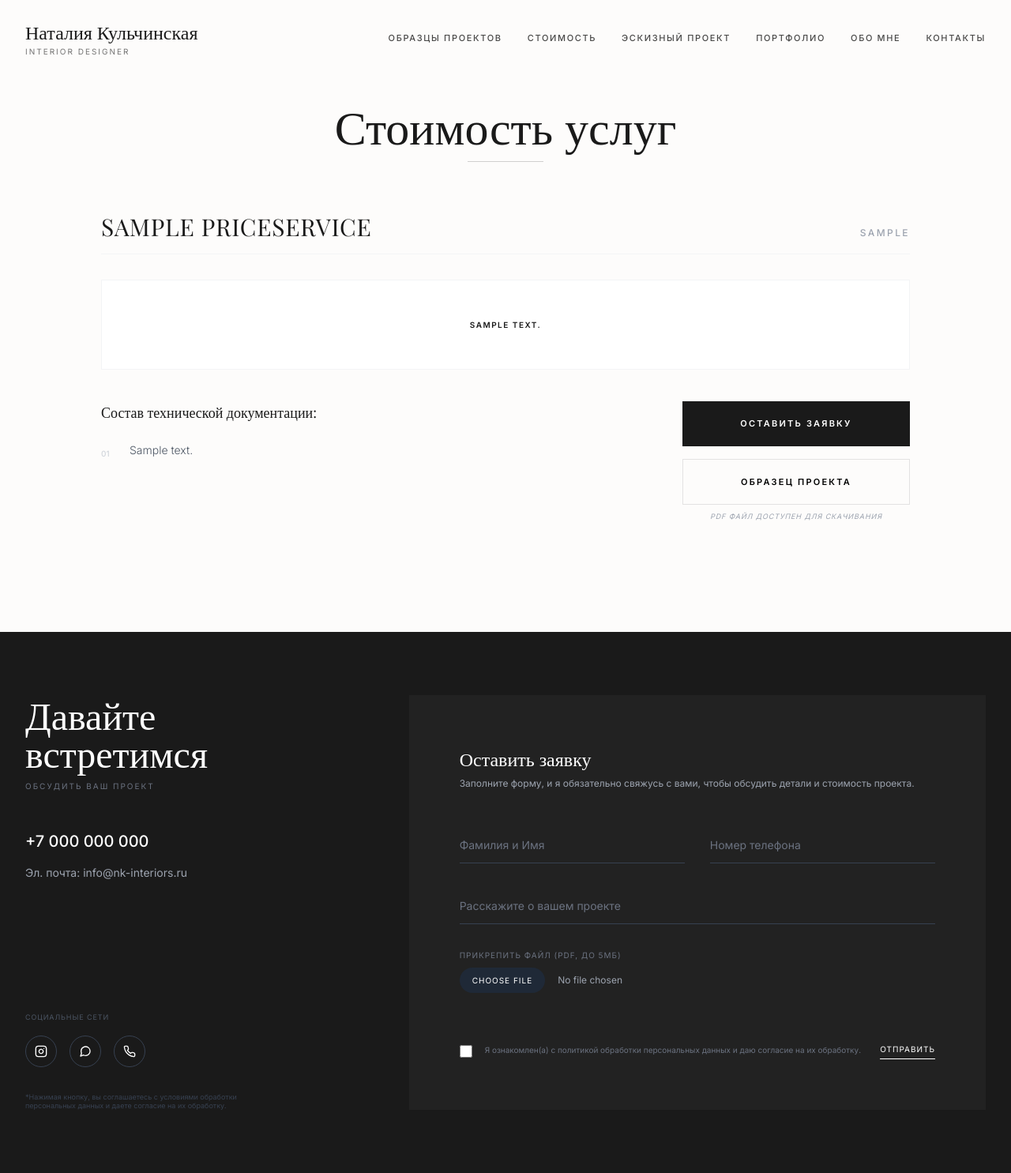
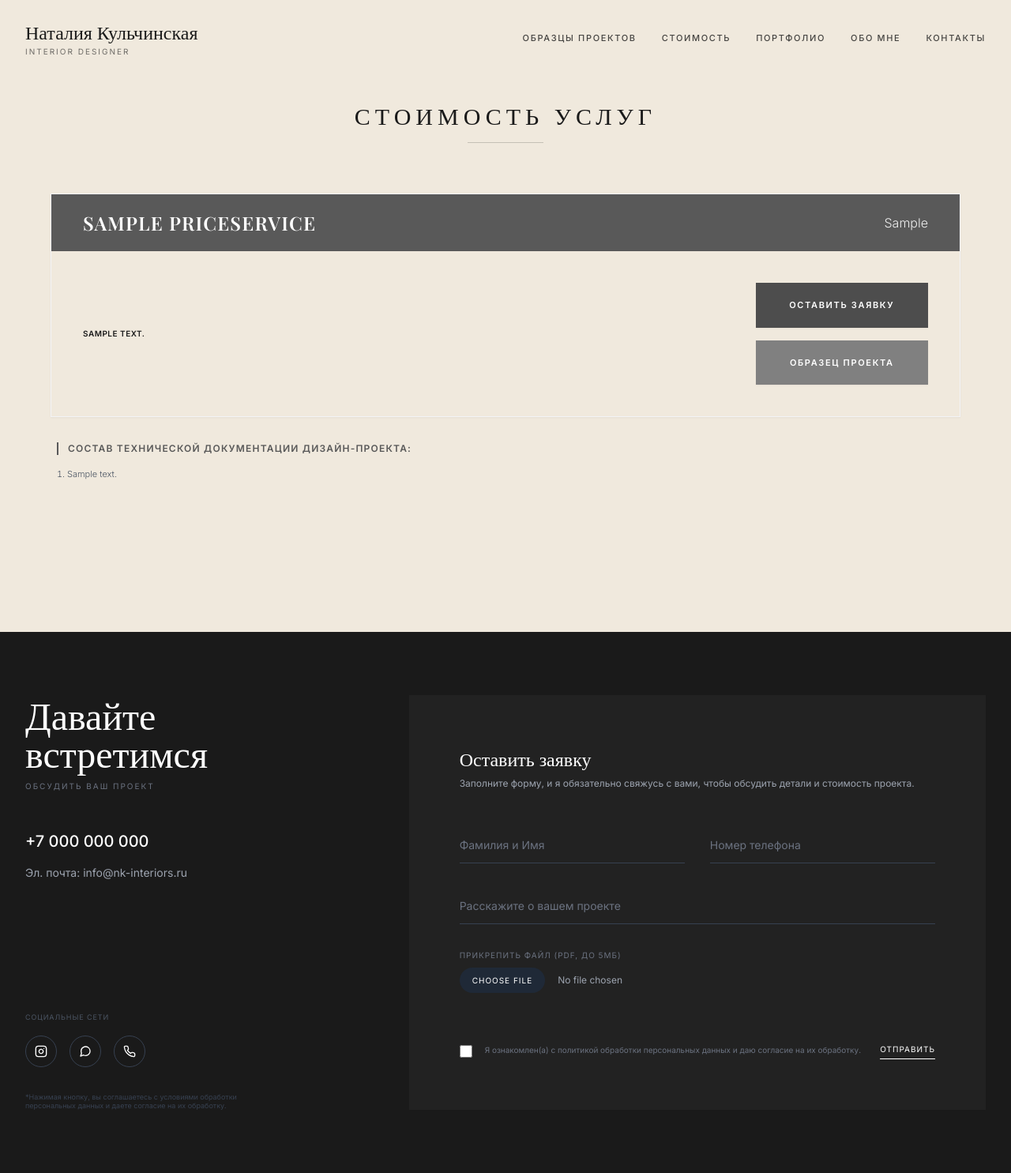
Before and after one commit to Pavel771123/nataliya, a Django app: page /pricing/ in a window 1280 px wide. Shown: the whole page at 79% size. Run offline with Django 5.2, Linux system fonts and the light colour scheme; tables that the repository leaves empty hold one stand-in row (values such as "Sample post"); some libraries are stand-ins or nearby versions; some web fonts are replaced.

Commit message:
SAMPLE page

```diff
--- a/apps/pages/admin.py
+++ b/apps/pages/admin.py
@@ -20,6 +20,8 @@ class PriceServiceAdmin(admin.ModelAdmin):
     list_editable = ['order', 'is_active']
     search_fields = ['title', 'price']
     list_filter = ['is_active']
+    prepopulated_fields = {'slug': ('title',)}
+    fields = ['title', 'slug', 'price', 'image', 'pdf_file', 'steps_text', 'composition_text', 'is_active', 'order']
 
 
 @admin.register(Testimonial)
--- a/apps/pages/models.py
+++ b/apps/pages/models.py
@@ -143,6 +143,21 @@ class PriceService(BaseModel):
         null=True,
         help_text=_('PDF файл для кнопки "Образец проекта"')
     )
+    image = models.ImageField(
+        _('Изображение для образца'),
+        upload_to='prices/images/',
+        blank=True,
+        null=True,
+        help_text=_('Превью для страницы "Образцы проектов"')
+    )
+    slug = models.SlugField(
+        _('URL-метка'),
+        max_length=100,
+        unique=True,
+        null=True,
+        blank=True,
+        help_text=_('Уникальная метка для URL (например: technicheskiy-proekt). Если не заполнено, будет создано автоматически.')
+    )
     is_active = models.BooleanField(
         _('Активно'),
         default=True
--- a/apps/pages/urls.py
+++ b/apps/pages/urls.py
@@ -13,5 +13,6 @@ urlpatterns = [
     path('contacts/', views.ContactsView.as_view(), name='contacts'),
     path('sketch/', views.SketchView.as_view(), name='sketch'),
     path('pricing/', views.PricingView.as_view(), name='pricing'),
+    path('samples/', views.ProjectSamplesView.as_view(), name='samples'),
     path('<slug:slug>/', views.PageDetailView.as_view(), name='page_detail'),
 ]
--- a/apps/pages/views.py
+++ b/apps/pages/views.py
@@ -124,6 +124,26 @@ class PricingView(TemplateView):
         return context
 
 
+class ProjectSamplesView(TemplateView):
+    """
+    Project samples page view.
+    Displays project samples in a grid layout.
+    """
+
+    template_name = 'pages/samples.html'
+
+    def get_context_data(self, **kwargs):
+        """Add context data for the project samples page."""
+        context = super().get_context_data(**kwargs)
+        context['page_title'] = _('Образцы проектов')
+        context['meta_description'] = _('Примеры нашей проектной документации')
+
+        from .models import PriceService
+        context['services'] = PriceService.objects.filter(is_active=True)
+
+        return context
+
+
 class PageDetailView(DetailView):
     """
     Dynamic page detail view.
--- a/templates/base.html
+++ b/templates/base.html
@@ -23,7 +23,7 @@
     <style>
         body {
             font-family: 'Inter', sans-serif;
-            background-color: #fdfcfb;
+            background-color: #f0e9dd;
             color: #1a1a1a;
         }
 
@@ -70,12 +70,11 @@
             <!-- Desktop Nav -->
             <nav
                 class="hidden md:flex items-center gap-8 text-[11px] uppercase tracking-[0.15em] font-medium {% block header_nav_class %}text-[#1a1a1a]/80{% endblock %}">
-                <a href="/portfolio/" class="hover:text-black transition-colors">Образцы проектов</a>
-                <a href="/pricing/" class="hover:text-black transition-colors">Стоимость</a>
-                <a href="/sketch/" class="hover:text-black transition-colors">Эскизный проект</a>
-                <a href="/portfolio/" class="hover:text-black transition-colors">Портфолио</a>
-                <a href="/about/" class="hover:text-black transition-colors">Обо мне</a>
-                <a href="/contacts/" class="hover:text-black transition-colors">Контакты</a>
+                <a href="{% url 'pages:samples' %}" class="hover:text-black transition-colors">Образцы проектов</a>
+                <a href="{% url 'pages:pricing' %}" class="hover:text-black transition-colors">Стоимость</a>
+                <a href="{% url 'portfolio:project_list' %}" class="hover:text-black transition-colors">Портфолио</a>
+                <a href="{% url 'pages:about' %}" class="hover:text-black transition-colors">Обо мне</a>
+                <a href="{% url 'pages:contacts' %}" class="hover:text-black transition-colors">Контакты</a>
             </nav>
 
             <!-- Mobile Menu Button (Alpine) -->
@@ -90,14 +89,13 @@
 
                 <!-- Mobile Menu Overlay -->
                 <div x-show="open" x-transition.opacity
-                    class="fixed inset-0 bg-[#fdfcfb] z-40 flex flex-col items-center justify-center space-y-8 text-sm uppercase tracking-widest text-[#1a1a1a]"
+                    class="fixed inset-0  z-40 flex flex-col items-center justify-center space-y-8 text-sm uppercase tracking-widest text-[#1a1a1a]"
                     @click.outside="open = false" style="display: none;">
-                    <a href="/portfolio/" class="hover:text-gray-500">Образцы проектов</a>
-                    <a href="/pricing/" class="hover:text-gray-500">Стоимость</a>
-                    <a href="/sketch/" class="hover:text-gray-500">Эскизный проект</a>
-                    <a href="/portfolio/" class="hover:text-gray-500">Портфолио</a>
-                    <a href="/about/" class="hover:text-gray-500">Обо мне</a>
-                    <a href="/contacts/" class="hover:text-gray-500">Контакты</a>
+                    <a href="{% url 'pages:samples' %}" class="hover:text-gray-500">Образцы проектов</a>
+                    <a href="{% url 'pages:pricing' %}" class="hover:text-gray-500">Стоимость</a>
+                    <a href="{% url 'portfolio:project_list' %}" class="hover:text-gray-500">Портфолио</a>
+                    <a href="{% url 'pages:about' %}" class="hover:text-gray-500">Обо мне</a>
+                    <a href="{% url 'pages:contacts' %}" class="hover:text-gray-500">Контакты</a>
                 </div>
             </div>
         </div>
@@ -134,7 +132,7 @@
                             <div class="flex gap-4">
                                 <!-- Instagram Icon -->
                                 <a href="#"
-                                    class="w-10 h-10 rounded-full border border-gray-700 flex items-center justify-center hover:bg-white hover:text-black transition-all group">
+                                    class="w-10 h-10 rounded-full border border-gray-700 flex items-center justify-center hover: hover:text-black transition-all group">
                                     <svg xmlns="http://www.w3.org/2000/svg" width="16" height="16" viewBox="0 0 24 24"
                                         fill="none" class="stroke-current" stroke-width="2" stroke-linecap="round"
                                         stroke-linejoin="round">
@@ -145,7 +143,7 @@
                                 </a>
                                 <!-- WhatsApp Icon -->
                                 <a href="#"
-                                    class="w-10 h-10 rounded-full border border-gray-700 flex items-center justify-center hover:bg-white hover:text-black transition-all group">
+                                    class="w-10 h-10 rounded-full border border-gray-700 flex items-center justify-center hover: hover:text-black transition-all group">
                                     <svg xmlns="http://www.w3.org/2000/svg" width="16" height="16" viewBox="0 0 24 24"
                                         fill="none" class="stroke-current" stroke-width="2" stroke-linecap="round"
                                         stroke-linejoin="round">
@@ -156,7 +154,7 @@
                                 </a>
                                 <!-- Phone Icon -->
                                 <a href="#"
-                                    class="w-10 h-10 rounded-full border border-gray-700 flex items-center justify-center hover:bg-white hover:text-black transition-all group">
+                                    class="w-10 h-10 rounded-full border border-gray-700 flex items-center justify-center hover: hover:text-black transition-all group">
                                     <svg xmlns="http://www.w3.org/2000/svg" width="16" height="16" viewBox="0 0 24 24"
                                         fill="none" class="stroke-current" stroke-width="2" stroke-linecap="round"
                                         stroke-linejoin="round">
--- a/templates/pages/pricing.html
+++ b/templates/pages/pricing.html
@@ -7,108 +7,116 @@
 {% block header_nav_class %}text-[#1a1a1a]/80{% endblock %}
 
 {% block content %}
-<section class="min-h-screen pt-32 pb-24 px-4 md:px-8">
-    <div class="container mx-auto max-w-5xl">
-        <!-- Header -->
+<section class="min-h-screen pt-32 pb-24 px-4 md:px-8 ">
+    <div class="container mx-auto max-w-6xl">
+        <!-- Main Page Title -->
         <div class="text-center mb-16">
-            <h1 class="serif text-4xl md:text-5xl lg:text-6xl text-[#1a1a1a] mb-4">Стоимость услуг</h1>
-            <div class="h-px w-24 bg-[#1a1a1a]/20 mx-auto"></div>
+            <h1 class="serif text-3xl uppercase tracking-[0.2em] text-[#1a1a1a]">Стоимость услуг</h1>
+            <div class="h-px w-24 bg-[#1a1a1a]/20 mx-auto mt-4"></div>
         </div>
 
-        <div class="space-y-32">
+        <div class="space-y-24">
             {% for service in services %}
             <div class="group" x-data="{ expanded: false }">
-                <!-- Service Title & Price -->
+
+                <!-- Service Card Wrapper -->
+                <div class="border border-gray-100 shadow-sm overflow-hidden">
+                    <!-- Dark Header: Title & Price -->
                     <div
-                    class="flex flex-col md:flex-row justify-between items-baseline mb-8 border-b border-gray-100 pb-4">
-                    <h2 class="serif text-2xl md:text-3xl text-[#1a1a1a] uppercase tracking-wide">{{ service.title }}
+                        class="bg-[#595959] text-white px-6 py-5 md:px-10 flex flex-col md:flex-row justify-between items-center gap-4">
+                        <h2 class="serif text-xl md:text-2xl uppercase tracking-wider font-semibold">{{ service.title }}
                         </h2>
-                    <span class="text-xs uppercase tracking-[0.2em] font-medium text-gray-400">{{service.price}}
-
-                    </span>
+                        <span class="text-sm md:text-base font-light opacity-90">{{ service.price }}</span>
                     </div>
 
-                <!-- Process Steps Visual -->
-                <div class="bg-white border border-gray-100 p-8 md:p-12 mb-10 overflow-x-auto">
-                    <div class="flex items-center justify-between min-w-[600px] gap-8">
+                    <!-- White Content Block (Steps & Buttons Side-by-Side) -->
+                    <div class=" p-6 md:p-10 flex flex-col lg:flex-row items-center gap-10">
+                        <!-- Process Flow Section -->
+                        <div class="flex-grow w-full">
+                            <div class="flex flex-wrap items-center justify-start gap-y-6">
                                 {% with steps=service.get_steps_list %}
                                 {% for step in steps %}
-                        <div class="flex-1 text-center">
+                                <div class="flex items-center">
+                                    <div class="text-center max-w-[150px]">
                                         <span
-                                class="block text-[10px] uppercase tracking-[0.15em] font-semibold text-[#1a1a1a] leading-relaxed">
+                                            class="block text-[10px] uppercase tracking-wider font-bold text-[#1a1a1a] leading-[1.3]">
                                             {{ step }}
                                         </span>
                                     </div>
                                     {% if not forloop.last %}
-                        <div class="flex-shrink-0 text-gray-200">
+                                    <div class="px-4 text-gray-300">
+                                        <!-- Hollow/Outline Arrow per screenshot -->
                                         <svg class="w-6 h-6" fill="none" stroke="currentColor" viewBox="0 0 24 24">
                                             <path stroke-linecap="round" stroke-linejoin="round" stroke-width="1.5"
-                                    d="M17 8l4 4m0 0l-4 4m4-4H3"></path>
+                                                d="M13 7l5 5m0 0l-5 5m5-5H6"></path>
                                         </svg>
                                     </div>
                                     {% endif %}
+                                </div>
                                 {% endfor %}
                                 {% endwith %}
                             </div>
                         </div>
 
-                <!-- Documentation & Actions -->
-                <div class="grid grid-cols-1 lg:grid-cols-3 gap-12 lg:gap-20">
-                    <!-- Documentation List -->
-                    <div class="lg:col-span-2">
-                        <h3 class="serif text-lg text-[#1a1a1a] mb-6">Состав технической документации:</h3>
-
-                        {% with items=service.get_composition_list %}
-                        <div class="relative" x-data="{ expanded: false }">
-                            <ul class="space-y-3 text-sm text-gray-600 font-light list-none">
-                                {% for item in items %}
-                                <li x-show="expanded || {{ forloop.counter0 }} < 4" x-transition
-                                    class="flex items-start gap-4">
-                                    <span class="text-[10px] text-gray-300 font-medium min-w-[20px] pt-1">
-                                        0{{ forloop.counter }}
-                                    </span>
-                                    <span>{{ item }}</span>
-                                </li>
-                                {% endfor %}
-                            </ul>
-
-                            {% if items|length > 4 %}
-                            <button @click="expanded = !expanded"
-                                class="mt-8 text-[10px] uppercase tracking-[0.2em] font-bold text-black border-b border-black pb-1"
-                                x-text="expanded ? '- Свернуть' : '+ Развернуть список'"></button>
-                            {% endif %}
-                        </div>
-                        {% endwith %}
-                    </div>
-
-                    <!-- Actions -->
-                    <div class="flex flex-col gap-4">
+                        <!-- Side Buttons Section -->
+                        <div class="w-full lg:w-72 flex flex-col gap-4">
+                            <!-- Button 1: Dark Grey -->
                             <a href="/contacts/"
-                            class="bg-[#1a1a1a] text-white text-[11px] uppercase tracking-[0.2em] px-8 py-5 text-center hover:bg-gray-800 transition-colors font-semibold">
+                                class="bg-[#4d4d4d] text-white text-[11px] uppercase tracking-[0.15em] px-6 py-5 text-center hover:bg-[#333333] transition-colors font-bold shadow-sm">
                                 Оставить заявку
                             </a>
 
+                            <!-- Button 2: Medium Grey -->
                             {% if service.pdf_file %}
-                        <div class="space-y-2">
                             <a href="{{ service.pdf_file.url }}" target="_blank"
-                                class="block border border-black/10 text-black text-[11px] uppercase tracking-[0.2em] px-8 py-5 text-center hover:bg-black hover:text-white transition-all font-semibold">
+                                class="bg-[#808080] text-white text-[11px] uppercase tracking-[0.15em] px-6 py-5 text-center hover:bg-[#666666] transition-colors font-bold shadow-sm">
                                 Образец проекта
                             </a>
-                            <p class="text-[9px] text-gray-400 text-center uppercase tracking-widest italic">PDF файл
-                                доступен для скачивания</p>
-                        </div>
                             {% else %}
                             <button disabled
-                            class="opacity-30 border border-black/10 text-black text-[11px] uppercase tracking-[0.2em] px-8 py-5 text-center cursor-not-allowed font-semibold">
+                                class="bg-gray-100 text-gray-400 text-[11px] uppercase tracking-[0.15em] px-6 py-5 text-center cursor-not-allowed font-bold">
                                 Образец проекта
                             </button>
                             {% endif %}
                         </div>
                     </div>
                 </div>
+
+                <!-- Documentation Section (Below the white box) -->
+                <div class="mt-8 px-2" x-data="{ localExpanded: false }">
+                    <h3
+                        class="text-xs uppercase tracking-widest text-[#595959] mb-4 font-semibold border-l-2 border-[#595959] pl-3">
+                        Состав технической документации дизайн-проекта:
+                    </h3>
+
+                    {% with items=service.get_composition_list %}
+                    <div class="relative max-w-5xl">
+                        <ul
+                            class="grid grid-cols-1 md:grid-cols-2 gap-x-12 gap-y-2.5 text-[11px] text-gray-600 font-light list-decimal list-inside">
+                            {% for item in items %}
+                            <li x-show="localExpanded || {{ forloop.counter }} <= 4"
+                                x-transition:enter="transition ease-out duration-300"
+                                x-transition:enter-start="opacity-0" x-transition:enter-end="opacity-100"
+                                class="leading-relaxed" {% if forloop.counter > 4 %}style="display: none;"{% endif %}>
+                                {{ item }}
+                            </li>
+                            {% endfor %}
+                        </ul>
+
+                        {% if items|length > 4 %}
+                        <button @click="localExpanded = !localExpanded"
+                            class="mt-6 text-[10px] uppercase tracking-[0.2em] font-bold text-[#1a1a1a] border-b border-[#1a1a1a] pb-1 hover:opacity-100 opacity-60 transition-all"
+                            x-text="localExpanded ? '- СВЕРНУТЬ' : '+ РАЗВЕРНУТЬ СПИСОК'">
+                            + РАЗВЕРНУТЬ СПИСОК
+                        </button>
+                        {% endif %}
+                    </div>
+                    {% endwith %}
+                </div>
+            </div>
             {% empty %}
-            <div class="text-center py-20 text-gray-400">
-                <p class="serif text-2xl italic">Раздел находится в наполнении...</p>
+            <div class="text-center py-24 text-gray-400">
+                <p class="serif text-2xl italic">Раздел будет наполнен в ближайшее время</p>
                 <a href="/"
                     class="inline-block mt-12 text-[10px] uppercase tracking-[0.2em] font-bold border-b border-black pb-1 hover:opacity-100 opacity-60">Вернуться
                     на главную</a>
--- a/templates/portfolio/project_detail.html
+++ b/templates/portfolio/project_detail.html
@@ -7,7 +7,7 @@
 <!-- Swiper CSS -->
 <link rel="stylesheet" href="https://cdn.jsdelivr.net/npm/swiper@11/swiper-bundle.min.css" />
 
-<div class="bg-white min-h-screen pt-24 pb-12">
+<div class="min-h-screen pt-24 pb-12">
     <div class="container mx-auto px-4 md:px-8 h-full">
         <div class="flex flex-col lg:flex-row gap-12 lg:gap-20 h-full">
 
--- a/templates/portfolio/project_list.html
+++ b/templates/portfolio/project_list.html
@@ -5,7 +5,7 @@
 
 {% block content %}
 <!-- Page Header & Filters -->
-<section class="pt-32 pb-12 bg-white">
+<section class="pt-32 pb-12">
     <div class="container mx-auto px-4 md:px-8">
         <div class="flex flex-col md:flex-row justify-between items-end gap-8">
             <!-- Left: Title & Subtitle -->
@@ -35,7 +35,7 @@
 </section>
 
 <!-- Projects Grid -->
-<section class="pb-32 bg-white min-h-[50vh]">
+<section class="pb-32 min-h-[50vh]">
     <div class="container mx-auto px-4 md:px-8">
         {% if projects %}
         <div class="grid grid-cols-1 md:grid-cols-2 gap-8 md:gap-12">
```
Also changed, not shown: templates/pages/about.html (+9 -9 lines), templates/pages/home.html (+6 -9 lines), templates/pages/samples.html (added, +73 -0 lines), templates/pages/sketch.html (+4 -4 lines), apps/pages/migrations/0004_priceservice_image_priceservice_slug.py (added). Lines whose indentation alone changed are shown as unchanged.
